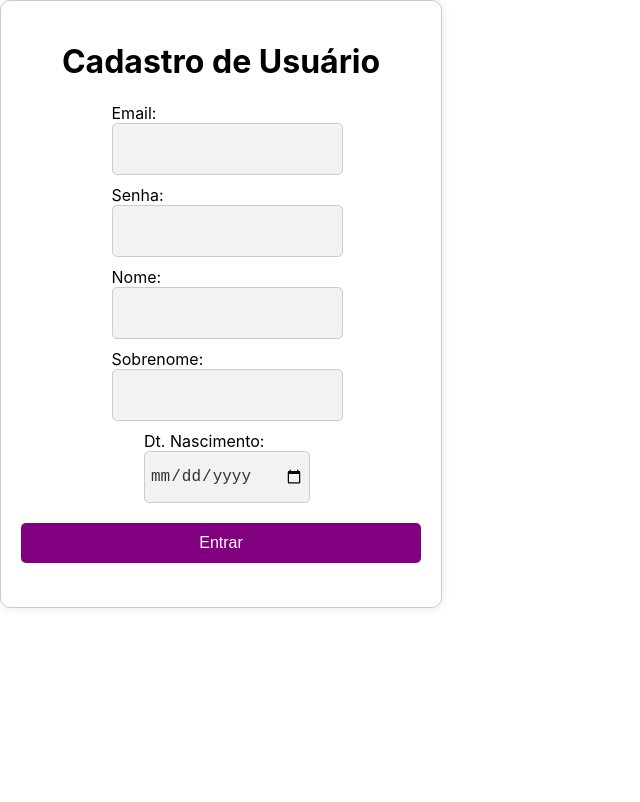
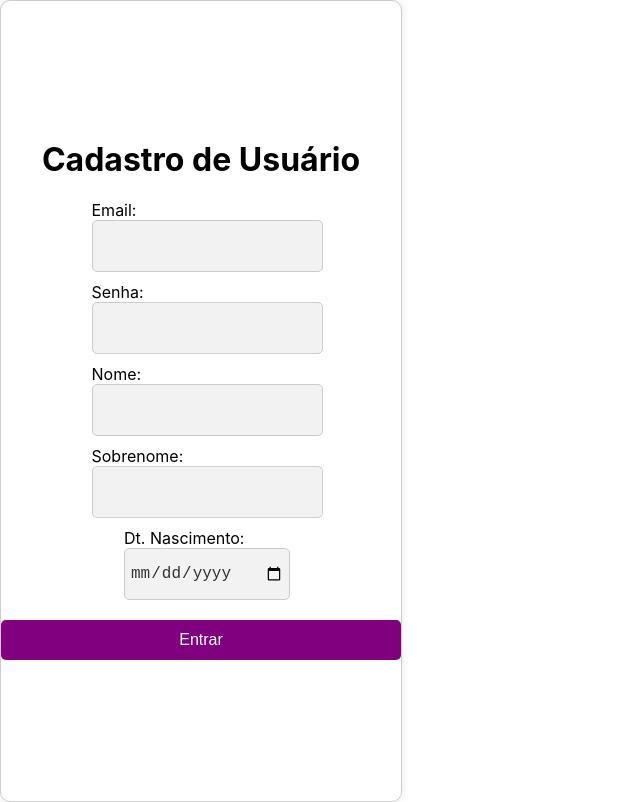
Before and after one commit to MaharaTN/login, a React (Create React App) app: page / in a window 1280 px wide. Shown: the whole page, without its empty margins (0-640 px from the left). Built offline with nearby package versions, Linux system fonts and the light colour scheme.

Commit message:
segundo commit

```diff
--- a/src/pages/Cadastro/index.css
+++ b/src/pages/Cadastro/index.css
@@ -12,12 +12,9 @@
   display: flex;
   flex-direction:column;
   align-items: center;
-    justify-content: center;
-    height: 100vh;
   width: 400px;
   border: 1px solid #ccc;
-    margin: 0;
-    padding: 0;
+  padding: 20px;
   border-radius: 10px;
   box-shadow: 0px 0px 10px rgba(0, 0, 0, 0.1);
 }
--- a/src/pages/index.css
+++ b/src/pages/index.css
@@ -12,9 +12,12 @@
   display: flex;
   flex-direction:column;
   align-items: center;
+  justify-content: center;
+  height: 100vh;
   width: 400px;
   border: 1px solid #ccc;
-  padding: 20px;
+  margin: 0;
+  padding: 0;
   border-radius: 10px;
   box-shadow: 0px 0px 10px rgba(0, 0, 0, 0.1);
 }
```
Also changed, not shown: 1 other file (tests, documents, lock files or other folders). Lines whose indentation alone changed are shown as unchanged.
